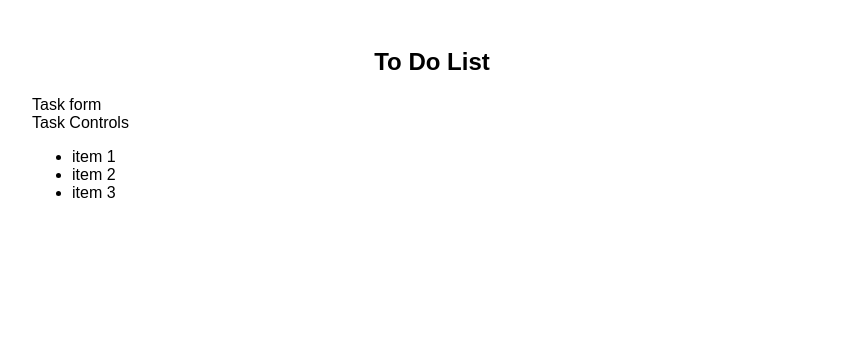
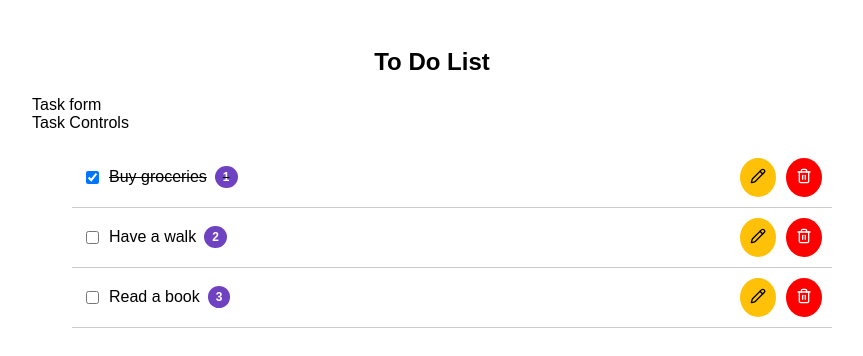
Before and after one commit to Rajasi-Desai/Todo-App, a React (Vite) app: page / in a window 1280 px wide. Shown: the top 356 px of the page, without its empty margins (208-1071 px from the left). Built offline with nearby package versions, Linux system fonts and the light colour scheme.

Commit message:
rendering tasks

```diff
--- a/package.json
+++ b/package.json
@@ -10,6 +10,7 @@
     "preview": "vite preview"
   },
   "dependencies": {
+    "lucide-react": "^1.56.0",
     "react": "^19.2.8",
     "react-dom": "^19.2.8",
     "vite-plugin-eslint": "^1.8.1"
--- a/src/App.jsx
+++ b/src/App.jsx
@@ -1,8 +1,30 @@
+import { useState } from "react";
 import TaskForm from "./components/TaskForm";
 import TaskControls from "./components/TaskControls";
 import TaskList from "./components/TaskList";
 
 const App = () => {
+  const [tasks, setTasks] = useState([
+    {
+      id: 1,
+      text: "Buy groceries",
+      priority: 1,
+      done: true,
+    },
+    {
+      id: 2,
+      text: "Have a walk",
+      priority: 2,
+      done: false,
+    },
+    {
+      id: 3,
+      text: "Read a book",
+      priority: 3,
+      done: false,
+    },
+  ]);
+
   return (
     <div
       style={{
@@ -15,7 +37,7 @@
       <h2 style={{textAlign:"center"}}>To Do List</h2>
       <TaskForm />
       <TaskControls />
-      <TaskList />
+      <TaskList tasks={tasks} />
     </div>
   )
 }
--- a/src/components/TaskItem.jsx
+++ b/src/components/TaskItem.jsx
@@ -1,8 +1,70 @@
-const TaskItem = () => {
-    return (
-        <>
-        </>
-    );
+import { Trash, Pencil } from "lucide-react";
+
+const TaskItem = ({ task }) => {
+  return (
+    <>
+      <div style={{ display:"flex", alignItems:"center", flexGrow:1}}>
+        <input
+          type="checkbox"
+          checked={task.done}
+          style={{ marginRight: "10px"}}
+        />
+        <span
+            style={{
+                textDecoration: task.done ? "line-through" : "none",
+                flexGrow: 1,
+                display: "flex",
+                alignItems: "center",
+                gap: "8px",
+            }}
+        >
+          {task.text}
+          <span
+            style={{
+                backgroundColor: "#6f42c1",
+                color: "white",
+                borderRadius: "50%",
+                padding: "4px 8px",
+                fontSize: "12px",
+                fontWeight: "bold",
+                textAlign: "center",
+                display: "inline-block",
+            }}
+          >
+            {task.priority}
+          </span>
+        </span>
+      </div>
+      <div style={{ display: "flex", gap: "5px" }}>
+        <button
+          style={{
+            borderRadius: "50%",
+            backgroundColor: "#ffc107",
+            color: "black",
+            padding: "10px",
+            border: "none",
+            cursor: "pointer",
+          }}
+        >
+          <Pencil size={16}/>
+        </button>
+      </div>
+      <div style={{ display: "flex", gap: "5px" }}>
+        <button
+          style={{
+            borderRadius: "50%",
+            backgroundColor: "red",
+            color: "white",
+            padding: "10px",
+            border: "none",
+            cursor: "pointer",
+          }}
+        >
+          <Trash size={16}/>
+        </button>
+      </div>
+    </>
+  );
 };
 
 export default TaskItem;
--- a/src/components/TaskList.jsx
+++ b/src/components/TaskList.jsx
@@ -1,15 +1,29 @@
 import TaskItem from "./TaskItem";
 import EditTaskForm from "./EditTaskForm";
 
-const TaskList = () => {
+const TaskList = ({ tasks }) => {
     return (
-        <div>
-            <ul>
-                <li>item 1</li>
-                <li>item 2</li>
-                <li>item 3</li>
-            </ul>
-        </div>
+      <div>
+        <ul>
+          {
+            tasks.map((task) => (
+              <li
+                key={task.id}
+                style={{
+                  display: "flex",
+                  alignItems: "center",
+                  justifyContent: "space-between",
+                  padding: "10px",
+                  borderBottom: "1px solid #ccc",
+                  gap: "10px",
+                }}
+              >
+                <TaskItem task={task} />
+              </li>
+            ))
+          }
+        </ul>
+      </div>
     );
 };
 
```
Also changed, not shown: 1 other file (tests, documents, lock files or other folders).
